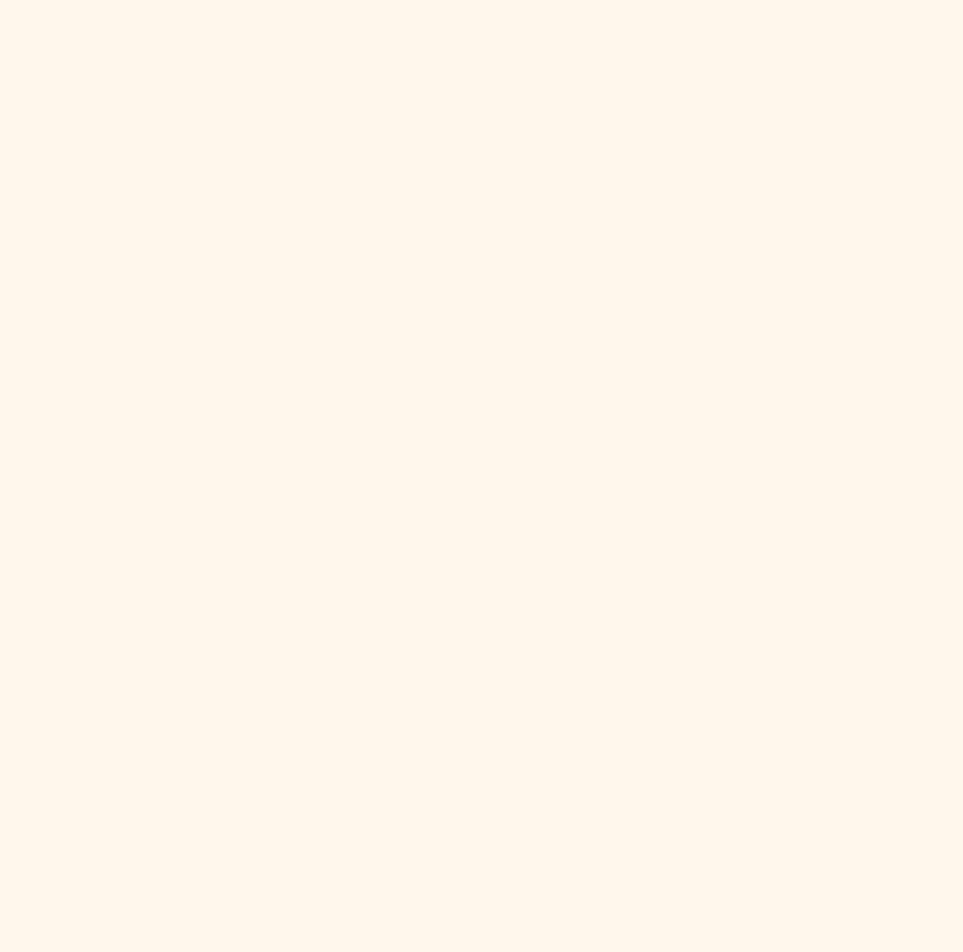
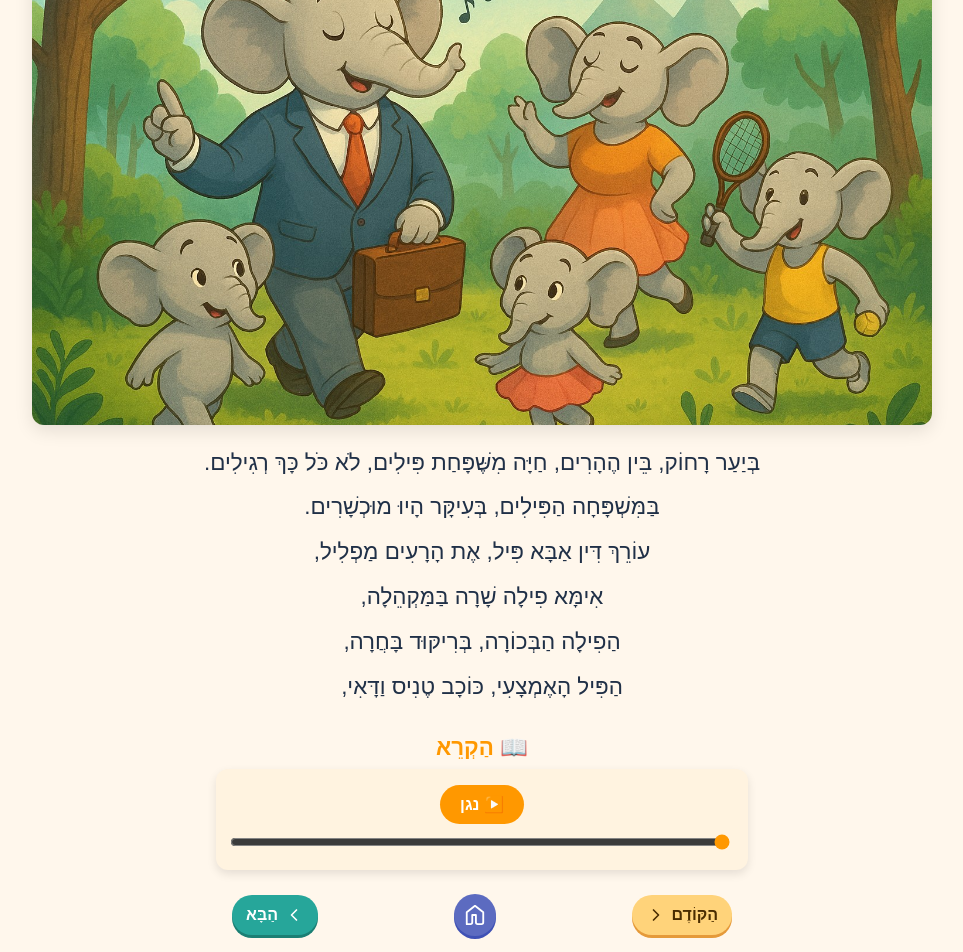
Before and after one commit to MMel25/storybook, a Next.js app: page /page1 in a window 1280 px wide. Shown: the part 230-1182 px from the top of the page, without its empty margins (158-1121 px from the left). Before the commit the page ends 800 px from the top, so only its background shows below. Built offline with nearby package versions, Linux system fonts and the light colour scheme.

Commit message:
Update page1.tsx

```diff
--- a/pages/page1.tsx
+++ b/pages/page1.tsx
@@ -1,7 +1,13 @@
+import Link from "next/link";
+import Image from "next/image";
 import { useRef, useState } from "react";
 
-export default function CustomAudioPlayer({ src }) {
-  const audioRef = useRef(null);
+type CustomAudioPlayerProps = {
+  src: string;
+};
+
+function CustomAudioPlayer({ src }: CustomAudioPlayerProps) {
+  const audioRef = useRef<HTMLAudioElement | null>(null);
   const [isPlaying, setIsPlaying] = useState(false);
   const [progress, setProgress] = useState(0);
 
@@ -16,14 +22,15 @@ export default function CustomAudioPlayer({ src }) {
   };
 
   const handleTimeUpdate = () => {
-    const current = audioRef.current.currentTime;
-    const total = audioRef.current.duration || 1;
+    const current = audioRef.current?.currentTime || 0;
+    const total = audioRef.current?.duration || 1;
     setProgress((current / total) * 100);
   };
 
-  const handleSeek = (e) => {
+  const handleSeek = (e: React.ChangeEvent<HTMLInputElement>) => {
+    if (!audioRef.current) return;
     const total = audioRef.current.duration;
-    const newTime = (e.target.value / 100) * total;
+    const newTime = (Number(e.target.value) / 100) * total;
     audioRef.current.currentTime = newTime;
   };
 
@@ -73,3 +80,150 @@ export default function CustomAudioPlayer({ src }) {
     </div>
   );
 }
+
+export default function Page1() {
+  return (
+    <main dir="rtl" style={{ textAlign: "center", padding: "16px" }}>
+      {/* כותרת הספר */}
+      <h1 className="title" style={{ marginBottom: "4px" }}>
+        הַפִּיל שֶׁאָהַב לְנַגֵּן
+      </h1>
+
+      {/* מספר עמוד */}
+      <h2 style={{ fontSize: "1.3rem", color: "#555", marginTop: 0 }}>
+        עַמּוּד 1
+      </h2>
+
+      {/* תמונה */}
+      <div
+        style={{
+          position: "relative",
+          width: "100%",
+          maxWidth: "900px",
+          margin: "0 auto 16px",
+          aspectRatio: "16/9",
+          borderRadius: "12px",
+          overflow: "hidden",
+          boxShadow: "0 6px 18px rgba(0,0,0,0.1)",
+        }}
+      >
+        <Image
+          src="/images/page1.jpg"
+          alt="איור עמוד 1"
+          fill
+          style={{ objectFit: "cover" }}
+        />
+      </div>
+
+      {/* טקסט הסיפור */}
+      <div
+        style={{
+          fontSize: "1.4rem",
+          lineHeight: "2",
+          maxWidth: "820px",
+          margin: "0 auto 24px",
+          whiteSpace: "pre-line",
+        }}
+      >
+{`בְּיַעַר רָחוֹק, בֵּין הֶהָרִים, חַיָּה מִשֶּׁפָּחַת פִּילִים, לֹא כֹּל כָּךְ רְגִילִים.
+בַּמִּשְׁפָּחָה הַפִּילִים, בְּעִיקָּר הָיוּ מוּכְשָׁרִים.
+עוֹרֵךְ דִּין אַבָּא פִּיל, אֶת הָרָעִים מַפְלִיל,
+אִימָּא פִילָה שָׁרָה בַּמַּקְהֵלָה,
+הַפִילָה הַבְּכוֹרָה, בְּרִיקּוּד בָּחֲרָה,
+הַפִּיל הָאֶמְצָעִי, כּוֹכָב טֶנִיס וַדָּאִי,`}
+      </div>
+
+      {/* כותרת לנגן + הנגן החדש */}
+      <h3
+        style={{
+          fontSize: "1.4rem",
+          marginBottom: "8px",
+          color: "#ff9800",
+          fontWeight: "bold",
+        }}
+      >
+        📖 הַקְרֵא
+      </h3>
+      <CustomAudioPlayer src="/audio/page1.wav" />
+
+      {/* ניווט */}
+      <div
+        style={{
+          display: "flex",
+          justifyContent: "space-between",
+          maxWidth: "500px",
+          margin: "0 auto",
+          marginTop: "24px",
+          alignItems: "center",
+        }}
+      >
+        {/* הקודם */}
+        <Link
+          href="/"
+          style={{
+            display: "flex",
+            alignItems: "center",
+            gap: "6px",
+            background: "#ffd37a",
+            padding: "10px 14px",
+            borderRadius: "999px",
+            fontWeight: "bold",
+            color: "#4a2c00",
+            boxShadow: "0 3px 0 #e59a3a",
+          }}
+        >
+          <span>הַקּוֹדֶם</span>
+          <svg xmlns="http://www.w3.org/2000/svg" width="20" height="20"
+            viewBox="0 0 24 24" fill="none" stroke="currentColor"
+            strokeWidth="2" strokeLinecap="round" strokeLinejoin="round">
+            <polyline points="9 18 15 12 9 6" />
+          </svg>
+        </Link>
+
+        {/* בית */}
+        <Link
+          href="/"
+          style={{
+            background: "#5c6bc0",
+            padding: "10px",
+            borderRadius: "50%",
+            color: "#fff",
+            display: "flex",
+            alignItems: "center",
+            justifyContent: "center",
+            boxShadow: "0 3px 0 #3f51b5",
+          }}
+        >
+          <svg xmlns="http://www.w3.org/2000/svg" width="22" height="22"
+            viewBox="0 0 24 24" fill="none" stroke="currentColor"
+            strokeWidth="2" strokeLinecap="round" strokeLinejoin="round">
+            <path d="M3 9L12 2l9 7v11a2 2 0 0 1-2 2h-4a2 2 0 0 1-2-2V12H9v8a2 2 0 0 1-2 2H3z" />
+          </svg>
+        </Link>
+
+        {/* הבא */}
+        <Link
+          href="/page2"
+          style={{
+            display: "flex",
+            alignItems: "center",
+            gap: "6px",
+            background: "#26a69a",
+            padding: "10px 14px",
+            borderRadius: "999px",
+            fontWeight: "bold",
+            color: "#fff",
+            boxShadow: "0 3px 0 #1b7f74",
+          }}
+        >
+          <svg xmlns="http://www.w3.org/2000/svg" width="20" height="20"
+            viewBox="0 0 24 24" fill="none" stroke="currentColor"
+            strokeWidth="2" strokeLinecap="round" strokeLinejoin="round">
+            <polyline points="15 18 9 12 15 6" />
+          </svg>
+          <span>הַבָּא</span>
+        </Link>
+      </div>
+    </main>
+  );
+}
```
